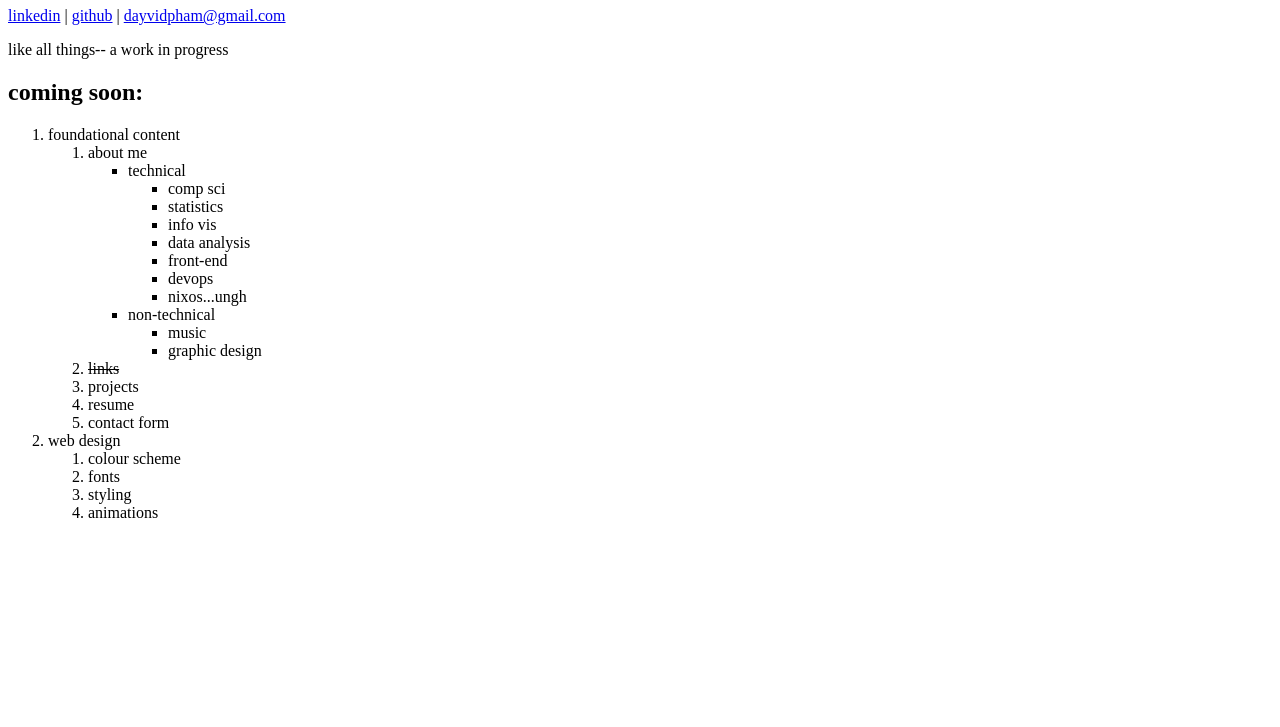
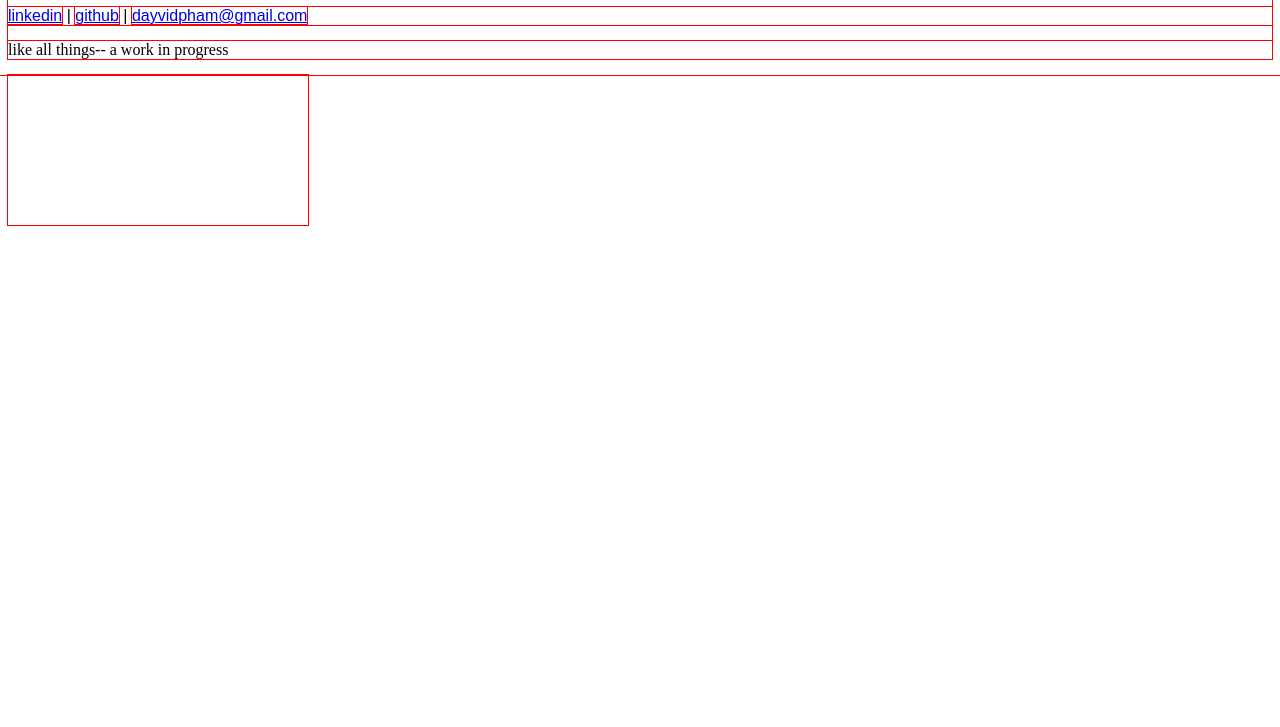
Before and after one commit to dayvidpham/dhpham-website, a website built with Vite: page index.html in a window 1280 px wide. Shown: the part 73-800 px from the top of the page. Built offline with nearby package versions, Linux system fonts and the light colour scheme; a web font is replaced by a local one.

Commit message:
Serves MuseoModerno from local

```diff
--- a/index.html
+++ b/index.html
@@ -1,27 +1,28 @@
 <!DOCTYPE html>
-<html lang="en">
+<html lang='en'>
 <head>
     <title>portfolio | dhpham</title>
-    <meta charset="utf-8">
-    <link rel="icon" type="image/x-icon" href="/public/favicon.ico" />
-    <script src="/src/index.ts" type="module" referrerpolicy="origin" async ></script>
+    <meta charset='utf-8' />
+    <link rel='icon' type='image/x-icon' href='/favicon.ico' />
+    <link rel='stylesheet' type='text/css' href='/index.css' />
+    <script src='/src/index.ts' type='module' referrerpolicy='origin' async ></script>
 </head>
 <body>
 <header>
-    <h1>david huu pham</h1>
-    <section id="links">
-        <a href="https://linkedin.com/in/dhpham-software">linkedin</a>
-        | <a href="https://github.com/dayvidpham">github</a>
-        | <a href="mailto:dayvidpham@gmail.com">dayvidpham@gmail.com</a>
+    <h1 class='font-modern'>david huu pham</h1>
+    <section id='links' class='font-modern'>
+        <a href='https://linkedin.com/in/dhpham-software'>linkedin</a>
+        | <a href='https://github.com/dayvidpham'>github</a>
+        | <a href='mailto:dayvidpham@gmail.com'>dayvidpham@gmail.com</a>
     </section>
 </header>
 <main>
-    <section id="todo">
+    <section id='todo'>
         <p>
             like all things--
             a work in progress
         </p>
-
+        <!-- TODO:
         <h2>coming soon:</h2>
         <ol>
             <li>foundational content</li>
@@ -59,7 +60,10 @@
                 <li>animations</li>
             </ol>
         </ol>
+        -->
     </section>
+
+    <canvas id='main-canvas'>This site makes use of the HTML canvas, please update your browser.</canvas>
 </main>
 </body>
 </html>
--- /dev/null
+++ b/public/index.css
@@ -0,0 +1,17 @@
+@font-face {
+    font-family: "MuseoModerno";
+    src: url(/fonts/MuseoModerno/MuseoModerno-VariableFont_wght.ttf) format('truetype');
+    font-weight: 100 900;
+    font-style: normal;
+}
+.font-modern {
+    font-family: "MuseoModerno", sans-serif;
+}
+
+* {
+    outline: 1px solid red;
+}
+
+#main-canvas {
+    position: fixed;
+}
--- a/src/index.ts
+++ b/src/index.ts
@@ -1,2 +1,4 @@
 const hello: String = "Hello, World";
-console.log(hello);
+const canvas: HTMLCanvasElement | null = document.querySelector("#main-canvas");
+const ctx = canvas?.getContext("2d");
+console.log(ctx);
```
